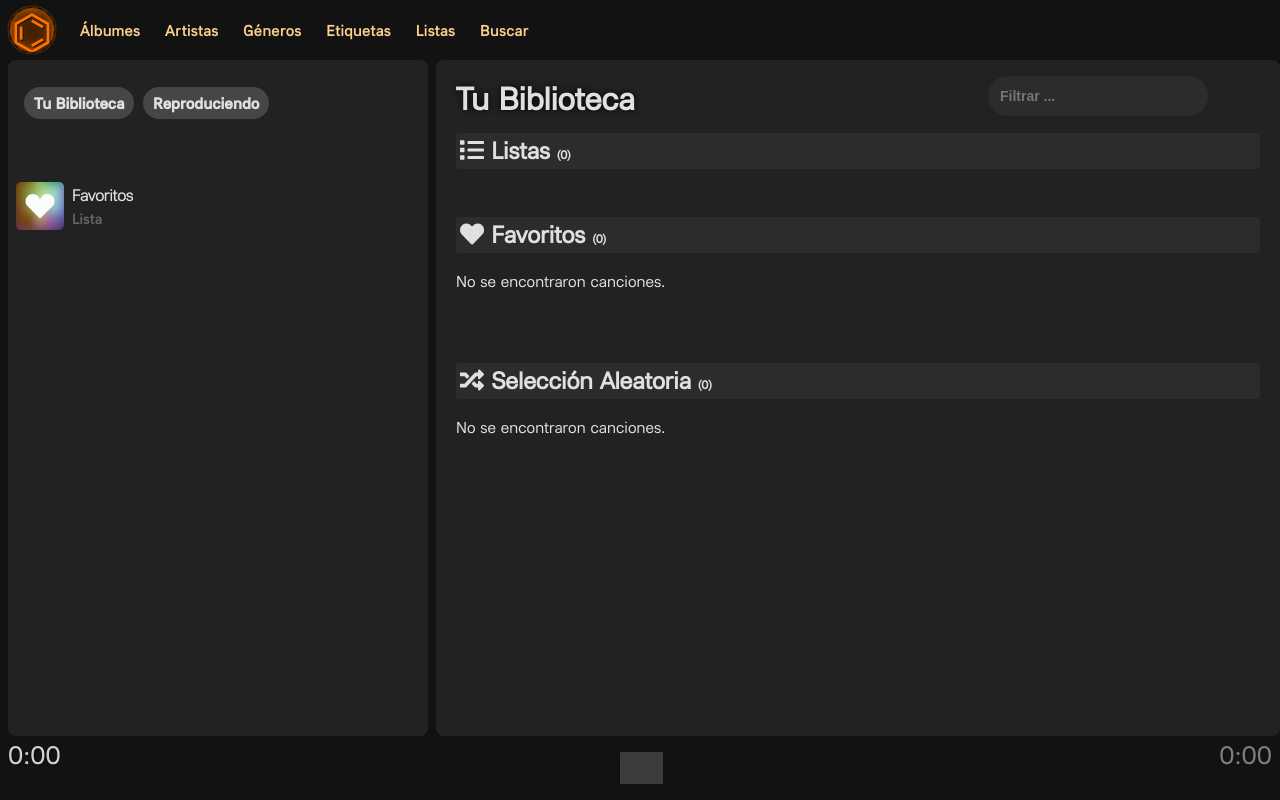
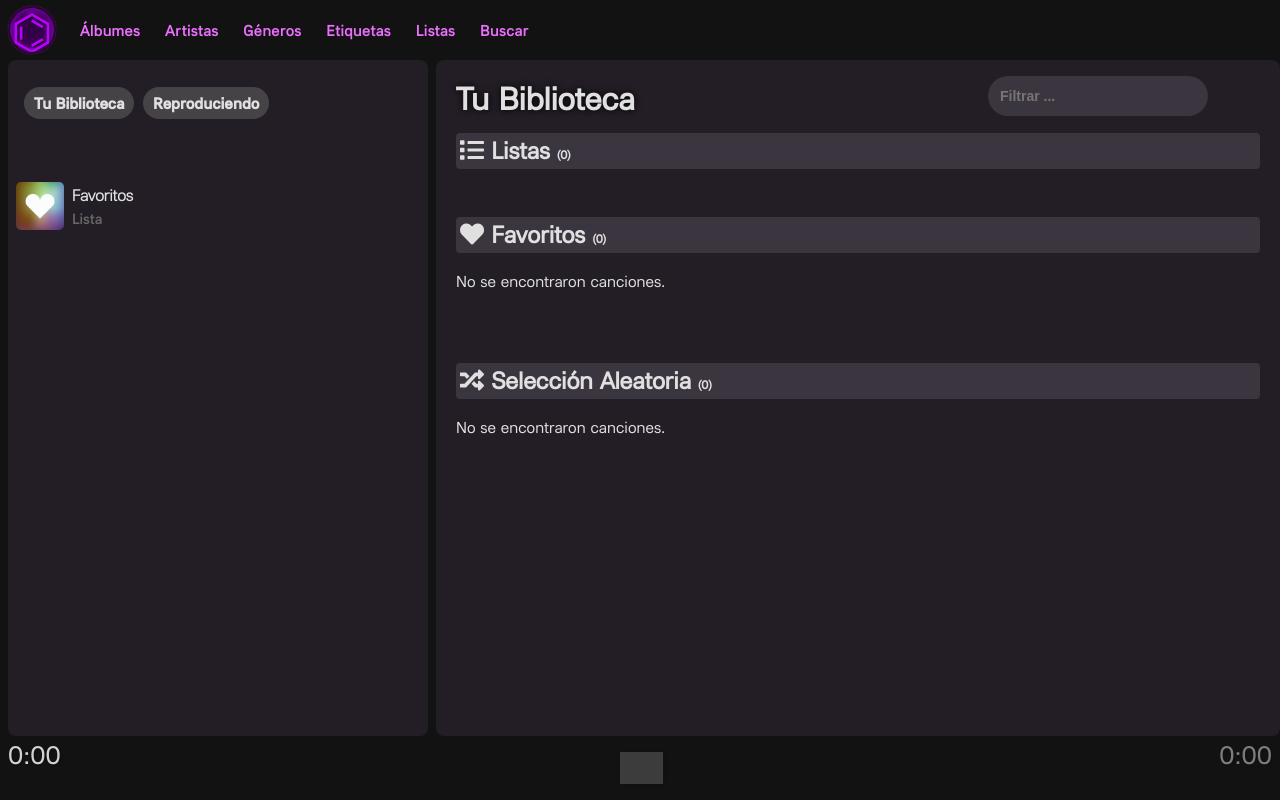
Before and after one commit to pinakure/melodify, a Django app: page / in a window 1280 px wide. Run offline with Django 5.2, Linux system fonts and the light colour scheme; data that the repository does not hold is empty; parts of the project's set-up code (start-up, migrations or seed data) failed here and were passed over; some libraries are stand-ins or nearby versions; grey boxes are pictures that could not be loaded.

Commit message:
Update base.css

```diff
--- a/backend/static/css/base.css
+++ b/backend/static/css/base.css
@@ -1,6 +1,6 @@
 /* --- 1. Estilos Globales y Modo Oscuro --- */
-@import 'schemes/default.css';
-/* @import 'schemes/purple.css'; */
+/* @import 'schemes/default.css'; */
+@import 'schemes/purple.css';
 
 html {
     height: 100%;
@@ -19,6 +19,7 @@ html {
 
 /* Customize Scrollbars */
 ::-webkit-scrollbar {
+    height: 8px;
     width: 8px;  /* width: 0px;  */
     background: transparent;  /* Optional: just make scrollbar invisible */
     position: absolute;
```
